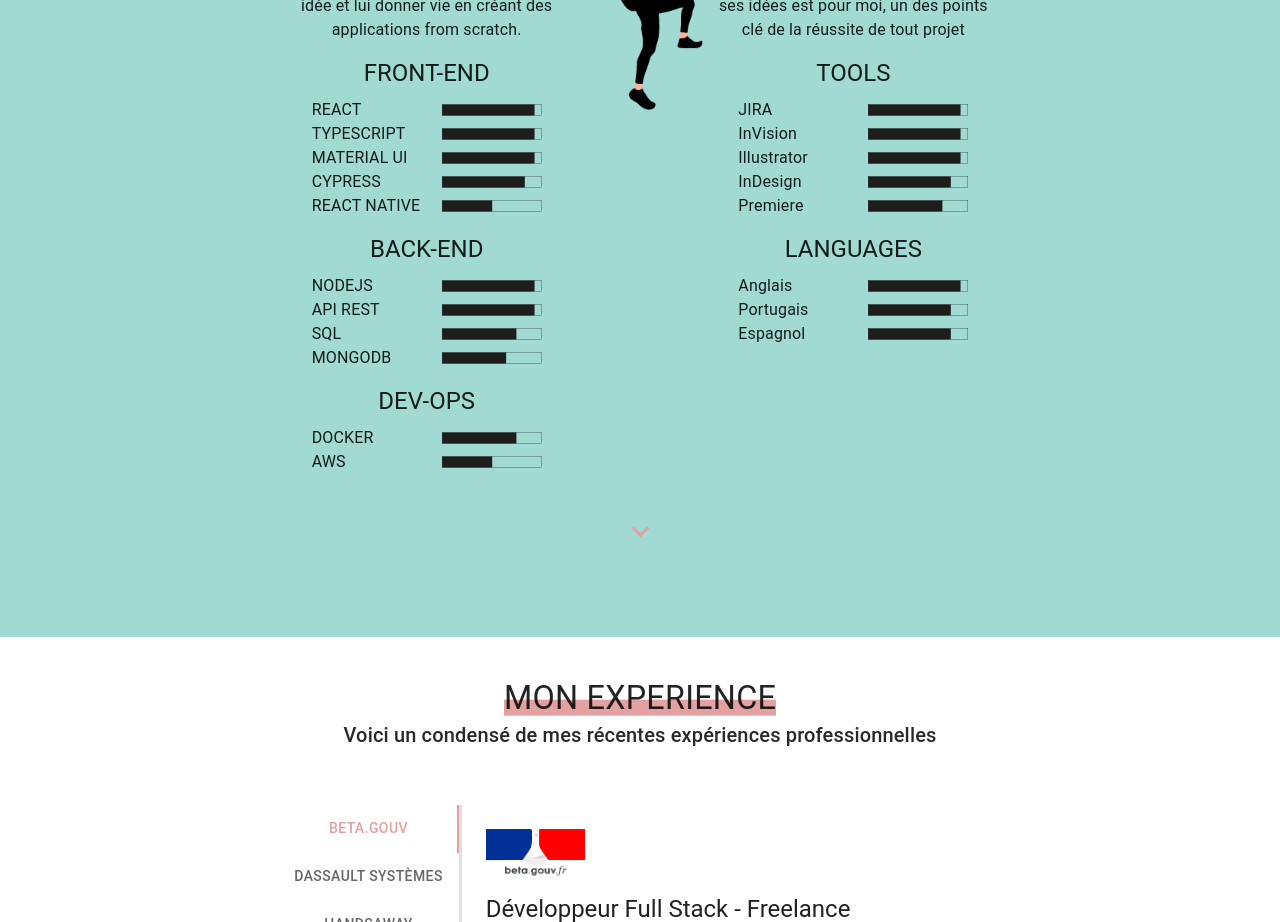
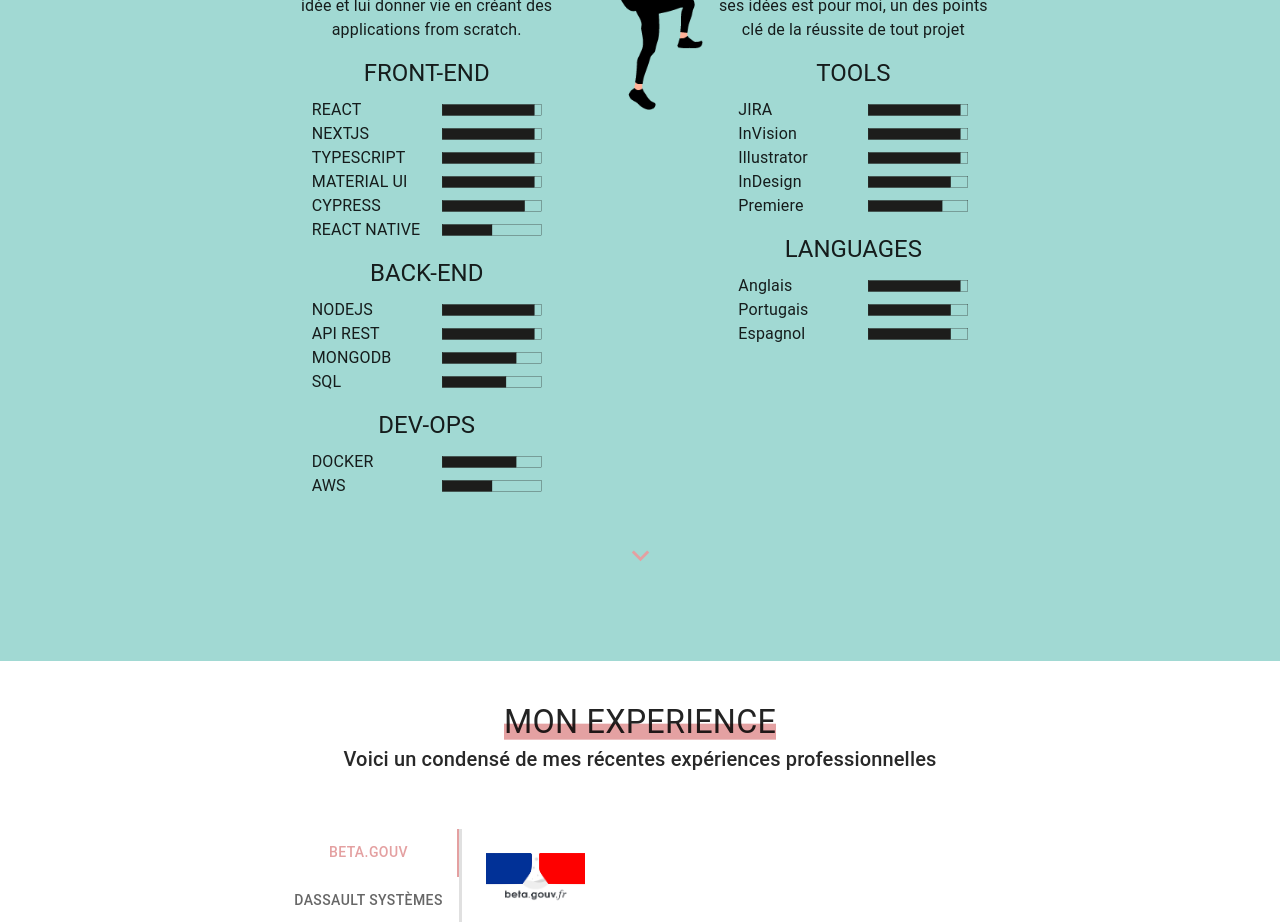
Before and after one commit to antoineludeau/portfolio, a React (Create React App) app: page / in a window 1280 px wide. Shown: the part 3480-4402 px from the top of the page. Built offline with nearby package versions, Linux system fonts and the light colour scheme.

Commit message:
Added NextJs skill

```diff
--- a/src/components/organisms/skills-section.tsx
+++ b/src/components/organisms/skills-section.tsx
@@ -38,6 +38,7 @@ const skills: Skill[] = [
         title: "FRONT-END",
         list: [
           { title: "REACT", progress: 90 },
+          { title: "NEXTJS", progress: 90 },
           { title: "TYPESCRIPT", progress: 90 },
           { title: "MATERIAL UI", progress: 90 },
           { title: "CYPRESS", progress: 80 },
@@ -49,8 +50,9 @@ const skills: Skill[] = [
         list: [
           { title: "NODEJS", progress: 90 },
           { title: "API REST", progress: 90 },
-          { title: "SQL", progress: 70 },
-          { title: "MONGODB", progress: 60 },
+          { title: "MONGODB", progress: 70 },
+          { title: "SQL", progress: 60 },
+
         ],
       },
       {
```
